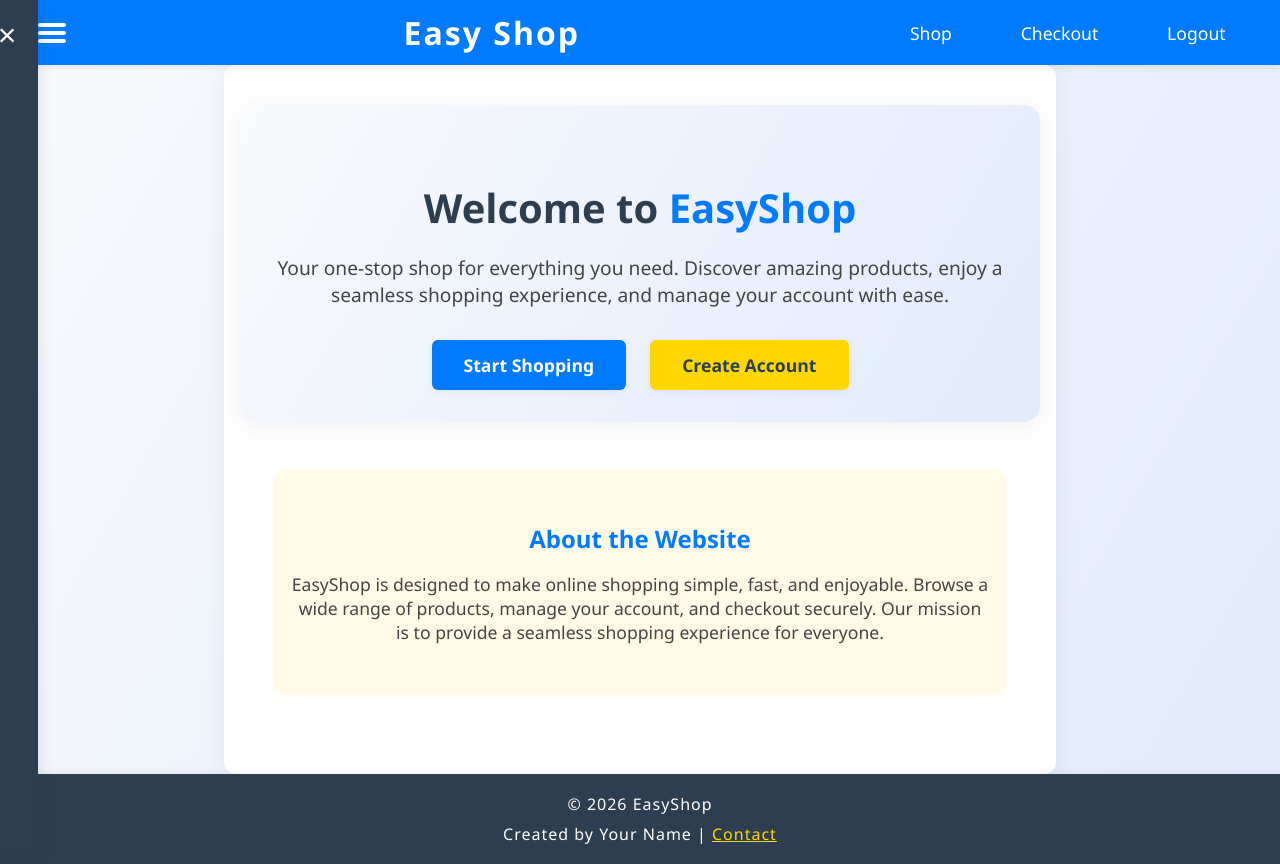
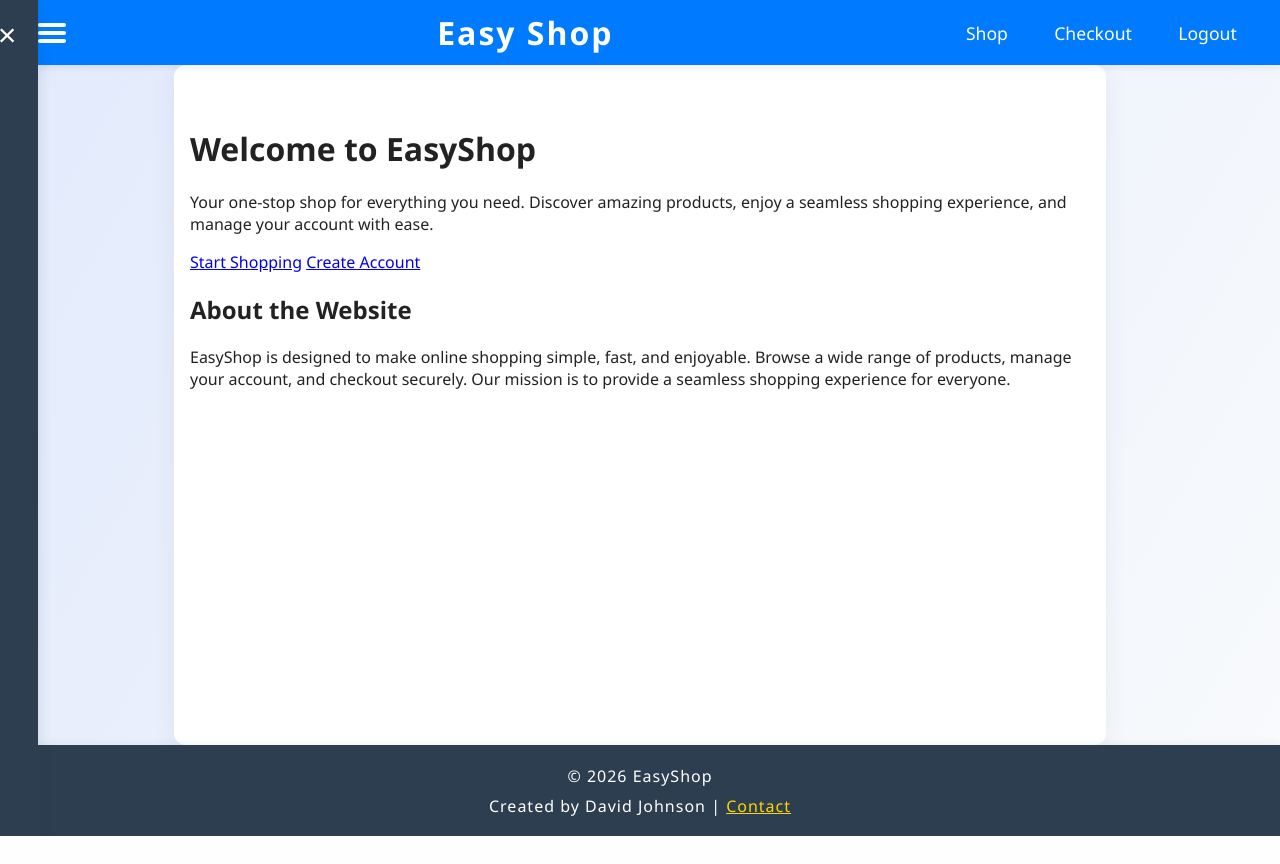
Before and after one commit to David-Johnson-0/EasyShop, a Django app: page /home/ in a window 1280 px wide. After the commit the page ends 836 px from the top, so only its background shows below. Run offline with Django 5.2, Linux system fonts and the light colour scheme.

Commit message:
better GUI

```diff
--- a/easyshopapp/static/easyshopapp/style.css
+++ b/easyshopapp/static/easyshopapp/style.css
@@ -1,191 +1,25 @@
-/* EasyShop Professional Theme */
+/* Reset and base styles */
+html, body {
+    height: 100%;
+    margin: 0;
+    padding: 0;
+}
 body {
     font-family: 'Segoe UI', Arial, sans-serif;
-    background: linear-gradient(120deg, #f8fafc 0%, #e2eafc 100%);
-    margin: 0;
-    padding: 0;
+    background: linear-gradient(120deg, #e2eafc 0%, #f8fafc 100%);
     color: #222;
-}
-header {
-    background: #2d3e50;
-    color: #fff;
-    padding: 1.5rem 2rem;
-    display: flex;
-    justify-content: space-between;
-    align-items: center;
-    box-shadow: 0 2px 8px rgba(0,0,0,0.05);
-}
-header h1 {
-    margin: 0;
-    font-size: 2.2rem;
-    letter-spacing: 2px;
-}
-nav a {
-    color: #fff;
-    text-decoration: none;
-    margin: 0 0.7rem;
-    font-weight: 500;
-    transition: color 0.2s;
-}
-nav a:hover {
-    color: #ffd700;
-}
-main {
-    padding: 2.5rem 1rem 5rem 1rem;
-    min-height: 70vh;
-    max-width: 800px;
-    margin: 0 auto;
-    background: #fff;
-    border-radius: 12px;
-    box-shadow: 0 4px 24px rgba(44,62,80,0.07);
-}
-h1, h2, h3 {
-    color: #2d3e50;
-}
-form input, form button {
-    margin: 0.7rem 0;
-    padding: 0.7rem;
-    font-size: 1rem;
-    border-radius: 6px;
-    border: 1px solid #cfd8dc;
-    width: 100%;
-    box-sizing: border-box;
-}
-form button {
-    background: #007bff;
-    color: #fff;
-    border: none;
-    font-weight: bold;
-    cursor: pointer;
-    transition: background 0.2s;
-}
-form button:hover {
-    background: #0056b3;
-}
-footer {
-    background: #2d3e50;
-    color: #fff;
-    text-align: center;
-    padding: 1.2rem 0;
-    position: fixed;
-    width: 100%;
-    bottom: 0;
-    font-size: 1rem;
-    letter-spacing: 1px;
-    box-shadow: 0 -2px 8px rgba(0,0,0,0.05);
+    min-height: 100vh;
 }
 
-/* EasyShop Color Theme */
 :root {
     --eshp-primary: #007bff;
     --eshp-secondary: #ffd700;
     --eshp-dark: #2d3e50;
     --eshp-light: #f8fafc;
     --eshp-accent: #e2eafc;
+    --eshp-danger: #e74c3c;
 }
 
-.eshp-hero {
-    text-align: center;
-    padding: 3rem 1rem 2rem 1rem;
-    background: linear-gradient(120deg, var(--eshp-light) 0%, var(--eshp-accent) 100%);
-    border-radius: 16px;
-    box-shadow: 0 4px 24px rgba(44,62,80,0.07);
-    margin-bottom: 2rem;
-}
-.eshp-hero h1 {
-    font-size: 2.5rem;
-    margin-bottom: 1rem;
-}
-.eshp-highlight {
-    color: var(--eshp-primary);
-    font-weight: bold;
-}
-.eshp-lead {
-    font-size: 1.2rem;
-    color: #444;
-    margin-bottom: 2rem;
-}
-.eshp-actions {
-    display: flex;
-    justify-content: center;
-    gap: 1.5rem;
-}
-.eshp-btn {
-    display: inline-block;
-    padding: 0.8rem 2rem;
-    border-radius: 6px;
-    font-size: 1.1rem;
-    font-weight: 600;
-    text-decoration: none;
-    transition: background 0.2s, color 0.2s;
-    box-shadow: 0 2px 8px rgba(44,62,80,0.07);
-}
-.eshp-btn-primary {
-    background: var(--eshp-primary);
-    color: #fff;
-    border: none;
-}
-.eshp-btn-primary:hover {
-    background: #0056b3;
-}
-.eshp-btn-secondary {
-    background: var(--eshp-secondary);
-    color: var(--eshp-dark);
-    border: none;
-}
-.eshp-btn-secondary:hover {
-    background: #ffe066;
-    color: var(--eshp-dark);
-}
-
-.eshp-item-list {
-    display: flex;
-    flex-wrap: wrap;
-    gap: 2rem;
-    margin-top: 2rem;
-    justify-content: flex-start;
-}
-.eshp-item {
-    background: #fff;
-    border-radius: 10px;
-    box-shadow: 0 2px 12px rgba(44,62,80,0.08);
-    padding: 1.2rem;
-    display: flex;
-    align-items: center;
-    width: 320px;
-    transition: box-shadow 0.2s;
-}
-.eshp-item:hover {
-    box-shadow: 0 4px 24px rgba(44,62,80,0.15);
-}
-.eshp-item-img {
-    width: 90px;
-    height: 90px;
-    object-fit: cover;
-    border-radius: 8px;
-    margin-right: 1.2rem;
-    background: #e2eafc;
-}
-.eshp-item-info h3 {
-    margin: 0 0 0.5rem 0;
-    font-size: 1.2rem;
-    color: var(--eshp-primary);
-}
-.eshp-item-cost {
-    font-size: 1.1rem;
-    color: var(--eshp-dark);
-    font-weight: bold;
-}
-.eshp-shop-search {
-    margin-bottom: 1.5rem;
-    display: flex;
-    gap: 0.5rem;
-}
-.eshp-shop-search input[type="text"] {
-    flex: 1;
-}
-
-/* Modern Header, Sidebar, Hamburger Menu, Navigation, and Footer */
 .eshp-header {
     background: var(--eshp-primary);
     color: #fff;
@@ -213,7 +47,7 @@ footer {
     text-decoration: none;
     font-weight: 500;
     font-size: 1.1rem;
-    transition: color 0.2s;
+    transition: color 0.2s, background 0.2s;
     padding: 0.3rem 0.7rem;
     border-radius: 4px;
 }
@@ -296,6 +130,17 @@ footer {
 #eshp-overlay.show {
     display: block;
 }
+
+main {
+    padding: 2.5rem 1rem 5rem 1rem;
+    min-height: 70vh;
+    max-width: 900px;
+    margin: 0 auto;
+    background: #fff;
+    border-radius: 12px;
+    box-shadow: 0 4px 24px rgba(44,62,80,0.07);
+}
+
 .eshp-footer {
     background: var(--eshp-dark);
     color: #fff;
@@ -319,30 +164,11 @@ footer {
     text-decoration: underline;
 }
 
-.eshp-about {
-    margin: 3rem auto 0 auto;
-    padding: 2rem 1rem;
-    background: #fffbe6;
-    border-radius: 12px;
-    box-shadow: 0 2px 12px rgba(255,215,0,0.07);
-    max-width: 700px;
-    text-align: center;
-}
-.eshp-about h2 {
-    color: var(--eshp-primary);
-    margin-bottom: 1rem;
-}
-.eshp-about p {
-    color: #444;
-    font-size: 1.1rem;
-}
-
 @media (max-width: 700px) {
     .eshp-header { flex-direction: column; padding: 1rem; }
     .eshp-logo { font-size: 1.3rem; }
     .eshp-nav { gap: 0.7rem; }
     main { padding: 1rem 0.2rem 5rem 0.2rem; }
-    .eshp-item-list { flex-direction: column; align-items: center; }
 }
 
 .eshp-shop-header {
--- a/easyshopapp/templates/easyshopapp/base.html
+++ b/easyshopapp/templates/easyshopapp/base.html
@@ -47,7 +47,7 @@
     <footer class="eshp-footer">
         <div class="eshp-footer-content">
             <span>&copy; 2026 EasyShop</span>
-            <span>Created by Your Name | <a href="mailto:contact@easyshop.com">Contact</a></span>
+            <span>Created by David Johnson | <a href="mailto:contact@easyshop.com">Contact</a></span>
         </div>
     </footer>
 </body>
```
